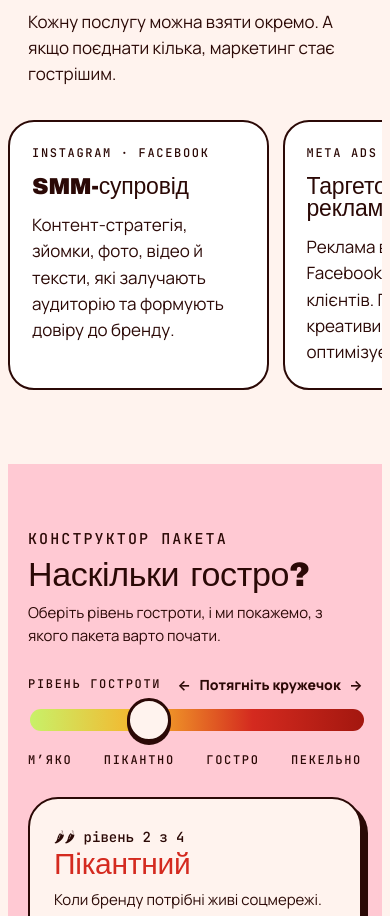
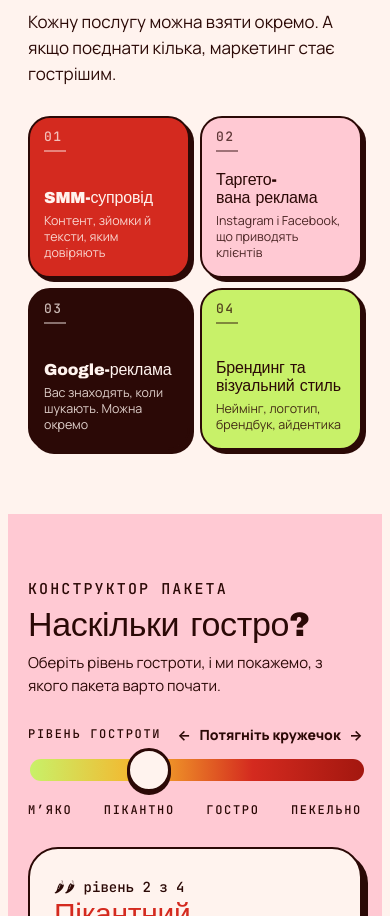
Before and after one commit to chilimarketing/chili-site, a plain HTML site: page index.html in a window 390 px wide. Shown: the part 990-1906 px from the top of the page. Drawn offline with Linux system fonts and the light colour scheme; a web font is replaced by a local one.

Commit message:
Послуги на телефоні: сітка 2×2 у фірмових кольорах
Co-Authored-By: Claude Opus 5.5 <noreply@anthropic.com>
Claude-Session: https://claude.ai/code/session_01EN3M98pjntfZgQLC5bm6Ub

```diff
--- a/index.html
+++ b/index.html
@@ -289,11 +289,6 @@ footer{background:var(--ink);color:var(--paper)}
 
 /* one-screen mobile blocks */
 @media (max-width:760px){
- .services{display:flex;overflow-x:auto;scroll-snap-type:x mandatory;gap:12px;margin-inline:calc(-1 * max(20px,env(safe-area-inset-left,0px)));padding:4px max(20px,env(safe-area-inset-left,0px)) 10px;scrollbar-width:none}
- .services::-webkit-scrollbar{display:none}
- .svc{flex:0 0 78%;scroll-snap-align:start;min-height:0}
- .svc:hover{transform:none;box-shadow:none}
- .svc-dots{display:flex}
  #h-heat{font-size:34px!important;margin:8px 0 10px!important}
  .picker-box>div>p{font-size:15px;margin:0}
  .scale{margin-top:18px}
@@ -324,6 +319,23 @@ footer{background:var(--ink);color:var(--paper)}
  .p-row{gap:8px}.p-row .btn{padding:9px 14px;font-size:13px;min-height:40px}
  .c-row{padding-block:13px}
 }
+.svc-n,.svc-s{display:none}
+@media (max-width:760px){
+ .services{grid-template-columns:1fr 1fr;gap:10px}
+ .svc{position:relative;aspect-ratio:1;padding:16px 14px 14px;gap:6px;border-radius:22px;justify-content:flex-end;overflow:hidden;min-width:0;box-shadow:4px 4px 0 var(--ink)}
+ .svc:hover{transform:none;box-shadow:4px 4px 0 var(--ink)}
+ .svc:nth-child(1){background:var(--chili);color:var(--paper)}
+ .svc:nth-child(2){background:var(--pink);color:var(--ink)}
+ .svc:nth-child(3){background:var(--ink);color:var(--paper)}
+ .svc:nth-child(4){background:var(--lime);color:var(--ink)}
+ .svc .label{display:none}
+ .svc-n{display:block;position:absolute;top:12px;left:14px;font:normal 13px/1 var(--mono);letter-spacing:.12em;font-style:normal;opacity:.75}
+ .svc-n::after{content:"";position:absolute;left:0;top:20px;width:22px;height:2px;background:currentColor;opacity:.6}
+ .svc h3{font-size:clamp(14px,4.1vw,17px);line-height:1.12;margin:0;hyphens:auto;-webkit-hyphens:auto;overflow-wrap:break-word}
+ .svc p{display:none}
+ .svc-s{display:block;font-size:clamp(11px,3.2vw,12.5px);line-height:1.3;opacity:.85}
+ .svc-dots{display:none!important}
+}
 .svc-dots{display:none;justify-content:center;gap:6px;margin-top:6px}
 .svc-dots i{width:7px;height:7px;border-radius:50%;background:rgba(43,9,6,.2);transition:background .3s,width .3s}
 .svc-dots i.on{background:var(--chili);width:18px;border-radius:4px}
@@ -341,8 +353,6 @@ img{height:auto}
  .hero p{font-size:17px}
  .hero .label{font-size:11px}
  .marquee{font-size:20px;padding-block:10px}
- .svc{padding:22px}.svc h3{font-size:23px}
- .services{gap:14px}
  .result{padding:24px;box-shadow:6px 6px 0 var(--ink)}
  .result h3{font-size:30px}
  .picker-box{gap:28px}
@@ -405,10 +415,10 @@ img{height:auto}
       <p>Кожну послугу можна взяти окремо. А якщо поєднати кілька, маркетинг стає гострішим.</p>
     </div>
     <div class="services">
-      <article class="svc"><span class="label">Instagram · Facebook</span><h3>SMM-супровід</h3><p>Контент-стратегія, зйомки, фото, відео й тексти, які залучають аудиторію та формують довіру до бренду.</p></article>
-      <article class="svc"><span class="label">Meta Ads</span><h3>Таргетована реклама</h3><p>Реклама в Instagram і Facebook, яка приводить клієнтів. Готуємо креативи, тестуємо й оптимізуємо.</p></article>
-      <article class="svc"><span class="label">Google Ads</span><h3>Google-реклама</h3><p>Контекстна та банерна реклама в Google. Вас знаходять саме тоді, коли шукають. Можна замовити окремо.</p></article>
-      <article class="svc"><span class="label">Бренд</span><h3>Брендинг та візуальний стиль</h3><p>Неймінг, логотип, брендбук та айдентика, що роблять бренд впізнаваним.</p></article>
+      <article class="svc"><i class="svc-n" aria-hidden="true">01</i><span class="label">Instagram · Facebook</span><h3>SMM-супровід</h3><p>Контент-стратегія, зйомки, фото, відео й тексти, які залучають аудиторію та формують довіру до бренду.</p><span class="svc-s">Контент, зйомки й тексти, яким довіряють</span></article>
+      <article class="svc"><i class="svc-n" aria-hidden="true">02</i><span class="label">Meta Ads</span><h3>Таргетована реклама</h3><p>Реклама в Instagram і Facebook, яка приводить клієнтів. Готуємо креативи, тестуємо й оптимізуємо.</p><span class="svc-s">Instagram і Facebook, що приводять клієнтів</span></article>
+      <article class="svc"><i class="svc-n" aria-hidden="true">03</i><span class="label">Google Ads</span><h3>Google-реклама</h3><p>Контекстна та банерна реклама в Google. Вас знаходять саме тоді, коли шукають. Можна замовити окремо.</p><span class="svc-s">Вас знаходять, коли шукають. Можна окремо</span></article>
+      <article class="svc"><i class="svc-n" aria-hidden="true">04</i><span class="label">Бренд</span><h3>Брендинг та візуальний стиль</h3><p>Неймінг, логотип, брендбук та айдентика, що роблять бренд впізнаваним.</p><span class="svc-s">Неймінг, логотип, брендбук, айдентика</span></article>
     </div>
     <div class="svc-dots" id="svcDots" aria-hidden="true"><i class="on"></i><i></i><i></i><i></i></div>
   </div>
```
